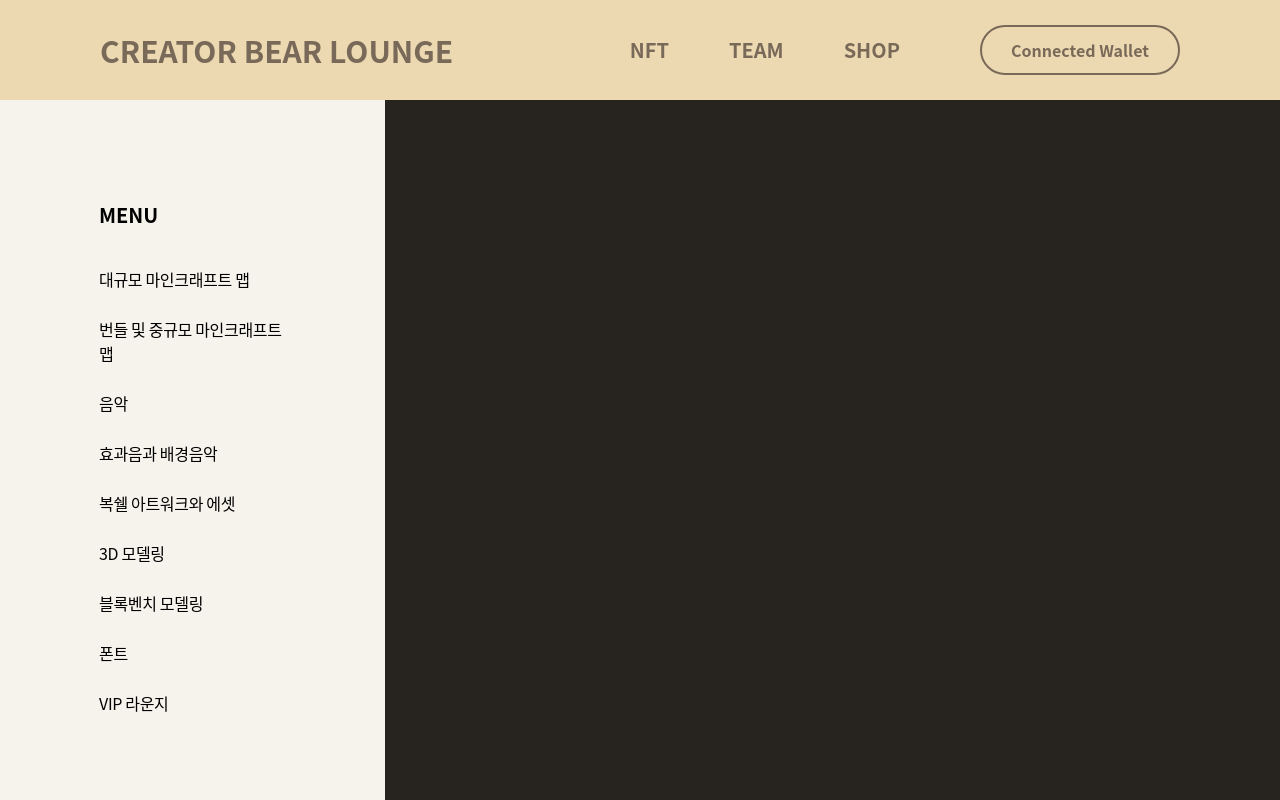
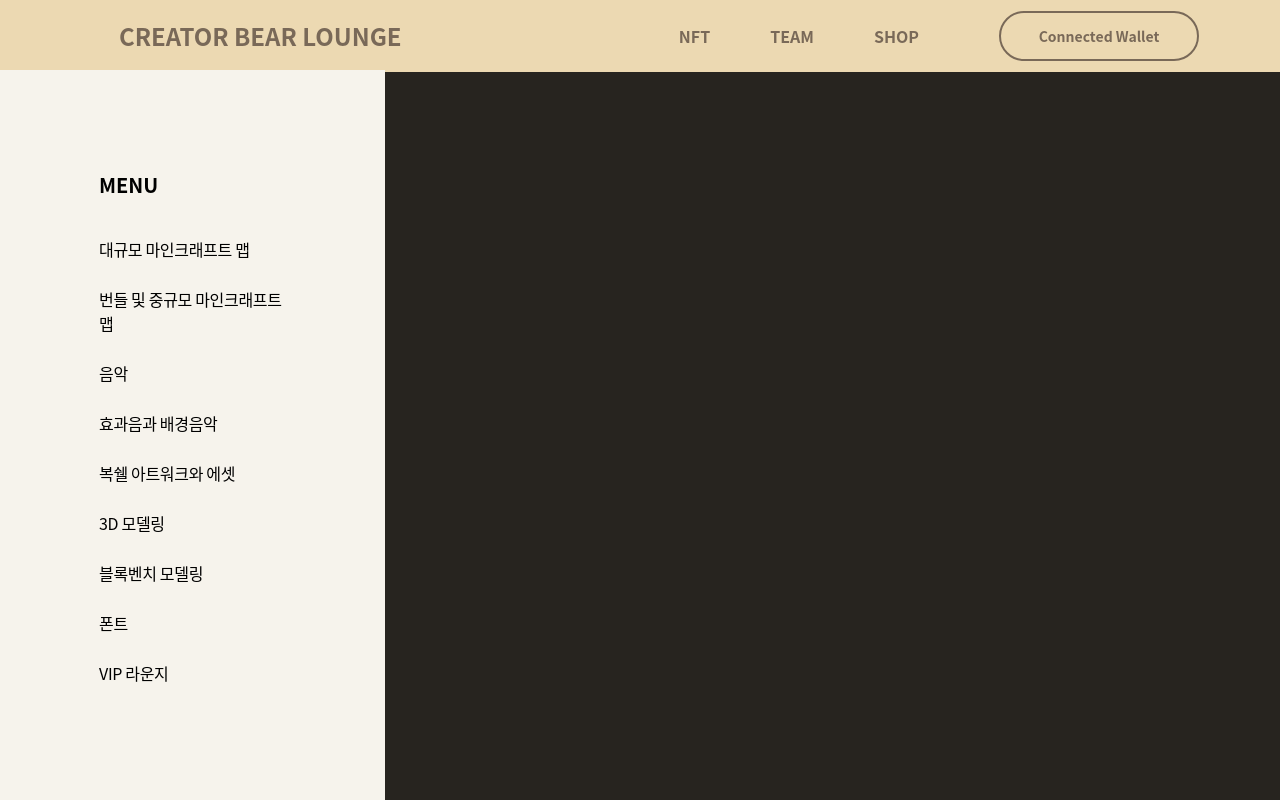
Before and after one commit to CreatorBearLounge/CBL_Front, a React (Create React App) app in the folder front/: page / in a window 1280 px wide. Shown: the top 800 px of the page. Built offline with nearby package versions, Linux system fonts and the light colour scheme.

Commit message:
nav style 임시 변경

```diff
--- a/front/src/App.tsx
+++ b/front/src/App.tsx
@@ -128,6 +128,6 @@ const MainPart = styled.div`
 
 const HomeTemplateDiv = styled.div`
   width: 100%;
-  padding-top: 100px;
+  padding-top: 70px;
   height: auto;
 `;
--- a/front/src/components/Atoms/NavMenuAtom.tsx
+++ b/front/src/components/Atoms/NavMenuAtom.tsx
@@ -21,7 +21,7 @@ const NavItem = styled.p`
   font-family: 'Noto Sans CJK KR';
   font-style: normal;
   font-weight: 700;
-  font-size: 20px;
+  font-size: 1rem;
   line-height: 30px;
   color: #796958;
 `;
--- a/front/src/components/Organisms/Nav.tsx
+++ b/front/src/components/Organisms/Nav.tsx
@@ -31,13 +31,14 @@ export default Nav;
 
 const Header = styled.div`
   width: 100%;
-  height: 100px;
+  height: 4.3%;
   background-color: #ecd9b2;
   position: fixed;
   display: flex;
   flex-direction: row;
   align-items: center;
   justify-content: space-between;
+  padding: 19px;
 `;
 
 const MainHeaderText = styled.h1`
@@ -45,7 +46,7 @@ const MainHeaderText = styled.h1`
   font-family: 'Noto Sans CJK KR';
   font-style: normal;
   font-weight: 700;
-  font-size: 30px;
+  font-size: 1.5rem;
   line-height: 44px;
   margin-left: 100px;
   color: #796958;
@@ -76,7 +77,7 @@ const ConnectBtn = styled.button`
   font-family: 'Noto Sans CJK KR';
   font-style: normal;
   font-weight: 700;
-  font-size: 16px;
+  font-size: 0.875rem;
   line-height: 24px;
   color: #796958;
   background-color: #ecd9b2;
```
